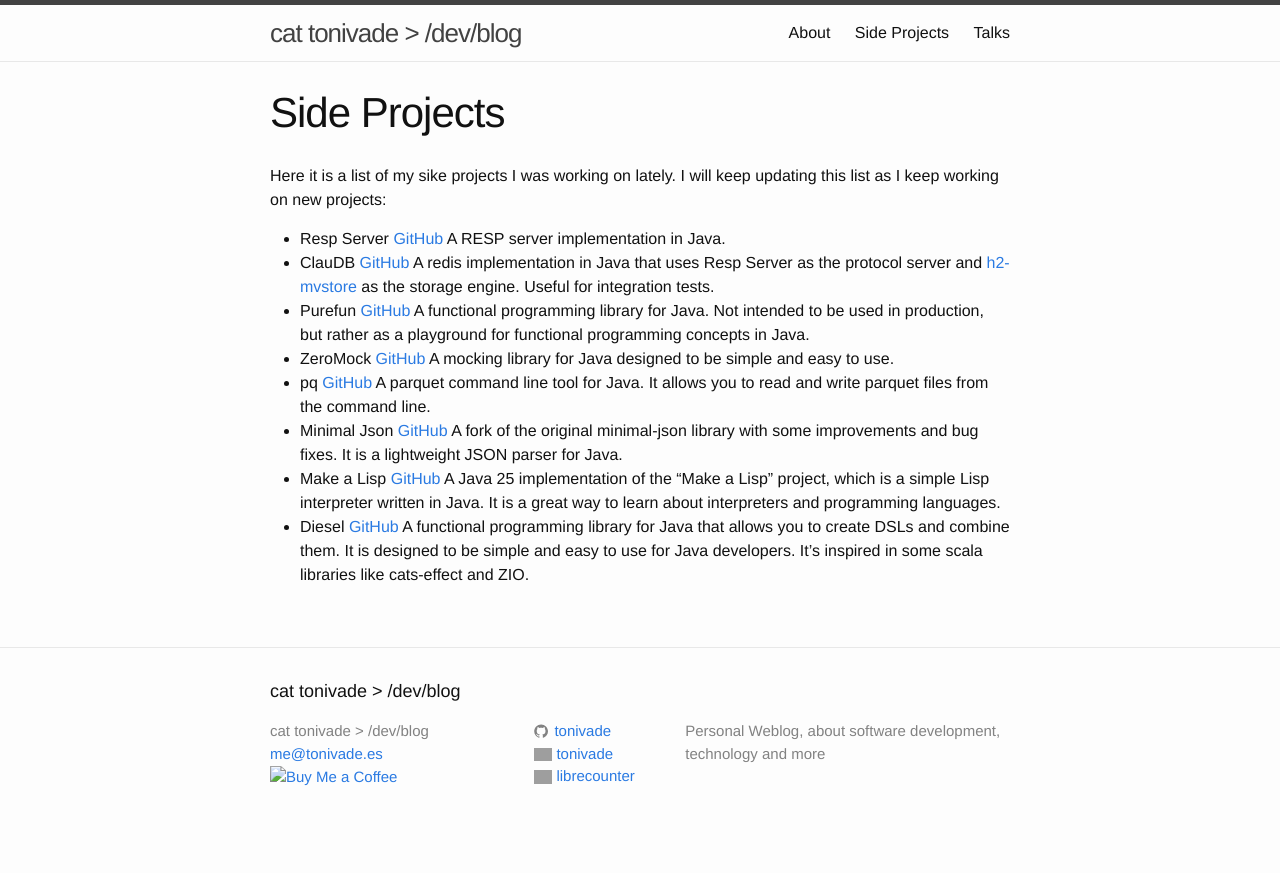
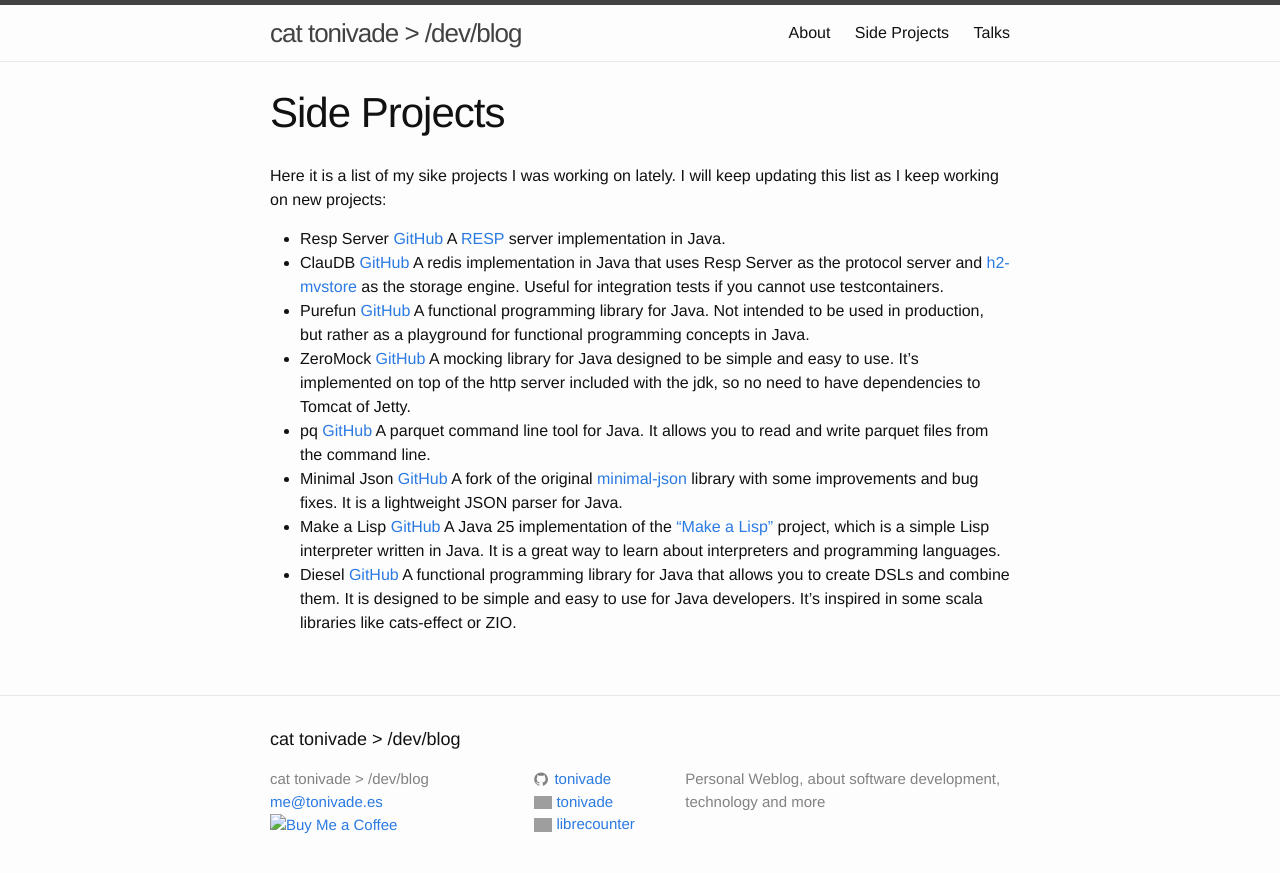
Before and after one commit to tonivade/tonivade.github.io, a Jekyll site: the page built from projects.md, in a window 1280 px wide. Shown: the top 873 px of the page. Built offline with Jekyll 4.4.1, drawn with Linux system fonts in a browser that asks for light colours; grey boxes are pictures that could not be loaded.

Commit message:
Update projects.md

```diff
--- a/projects.md
+++ b/projects.md
@@ -6,11 +6,11 @@ permalink: /projects/
 
 Here it is a list of my sike projects I was working on lately. I will keep updating this list as I keep working on new projects:
 
-* Resp Server [GitHub](https://github.com/tonivade/resp-server) A RESP server implementation in Java.
-* ClauDB [GitHub](https://github.com/tonivade/claudb) A redis implementation in Java that uses Resp Server as the protocol server and [h2-mvstore](https://www.h2database.com/html/mvstore.html) as the storage engine. Useful for integration tests.
+* Resp Server [GitHub](https://github.com/tonivade/resp-server) A [RESP](https://redis.io/docs/latest/develop/reference/protocol-spec/) server implementation in Java.
+* ClauDB [GitHub](https://github.com/tonivade/claudb) A redis implementation in Java that uses Resp Server as the protocol server and [h2-mvstore](https://www.h2database.com/html/mvstore.html) as the storage engine. Useful for integration tests if you cannot use testcontainers.
 * Purefun [GitHub](https://github.com/tonivade/purefun) A functional programming library for Java. Not intended to be used in production, but rather as a playground for functional programming concepts in Java.
-* ZeroMock [GitHub](https://github.com/tonivade/zeromock) A mocking library for Java designed to be simple and easy to use.
+* ZeroMock [GitHub](https://github.com/tonivade/zeromock) A mocking library for Java designed to be simple and easy to use. It's implemented on top of the http server included with the jdk, so no need to have dependencies to Tomcat of Jetty.
 * pq [GitHub](https://github.com/tonivade/pq) A parquet command line tool for Java. It allows you to read and write parquet files from the command line.
-* Minimal Json [GitHub](https://github.com/tonivade/minimal-json) A fork of the original minimal-json library with some improvements and bug fixes. It is a lightweight JSON parser for Java.
-* Make a Lisp [GitHub](https://github.com/tonivade/mal) A Java 25 implementation of the "Make a Lisp" project, which is a simple Lisp interpreter written in Java. It is a great way to learn about interpreters and programming languages.
-* Diesel [GitHub](https://github.com/tonivade/diesel) A functional programming library for Java that allows you to create DSLs and combine them. It is designed to be simple and easy to use for Java developers. It's inspired in some scala libraries like cats-effect and ZIO.
+* Minimal Json [GitHub](https://github.com/tonivade/minimal-json) A fork of the original [minimal-json](https://github.com/ralfstx/minimal-json) library with some improvements and bug fixes. It is a lightweight JSON parser for Java.
+* Make a Lisp [GitHub](https://github.com/tonivade/mal) A Java 25 implementation of the ["Make a Lisp"](https://github.com/kanaka/mal) project, which is a simple Lisp interpreter written in Java. It is a great way to learn about interpreters and programming languages.
+* Diesel [GitHub](https://github.com/tonivade/diesel) A functional programming library for Java that allows you to create DSLs and combine them. It is designed to be simple and easy to use for Java developers. It's inspired in some scala libraries like cats-effect or ZIO.
```
